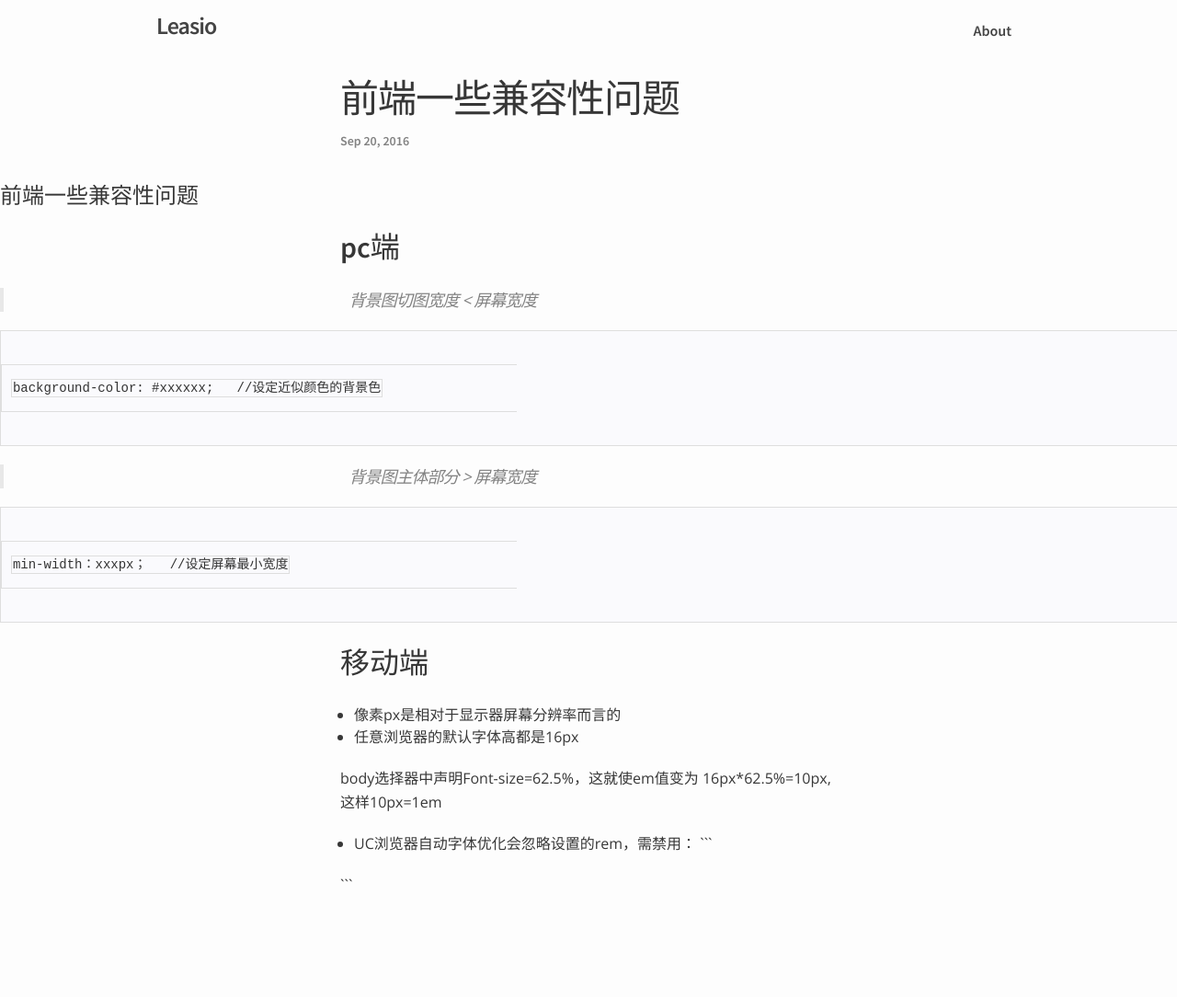
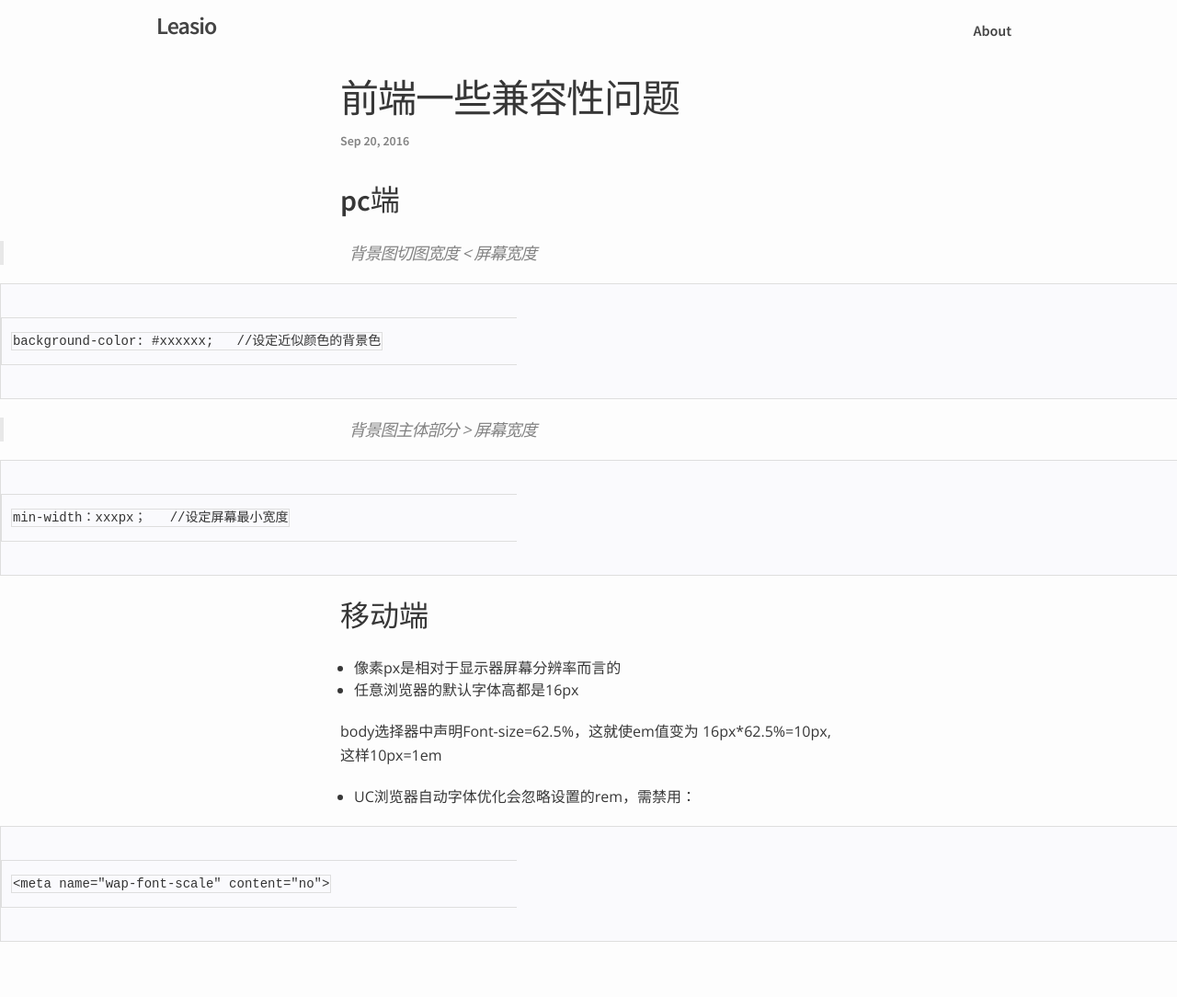
Before and after one commit to leasio/leasio.github.io, a Jekyll site: the page built from _posts/2016-09-20-20160920-02.md, in a window 1280 px wide. Shown: the whole page at 92% size. Built offline with Jekyll 4.4.1, drawn with Linux system fonts in a browser that asks for light colours; before the commit the page ends 1035 px from its top, so only the background shows below that.

Commit message:
201609201506

````diff
--- a/_posts/2016-09-20-20160920-02.md
+++ b/_posts/2016-09-20-20160920-02.md
@@ -5,13 +5,15 @@ date:   2016-09-20
 categories: jekyll update
 ---
 
-# 前端一些兼容性问题
+
 ## pc端
+
 > 背景图切图宽度 < 屏幕宽度
 
 ```
 background-color: #xxxxxx;   //设定近似颜色的背景色
 ```
+
 > 背景图主体部分 > 屏幕宽度
 
 ```
@@ -20,12 +22,14 @@ min-width：xxxpx；   //设定屏幕最小宽度
 
 
 ## 移动端
+
 - 像素px是相对于显示器屏幕分辨率而言的
 - 任意浏览器的默认字体高都是16px
 
 body选择器中声明Font-size=62.5%，这就使em值变为 16px*62.5%=10px, 这样10px=1em
 
 - UC浏览器自动字体优化会忽略设置的rem，需禁用：
+
 ```
 <meta name="wap-font-scale" content="no">
 ```
````
